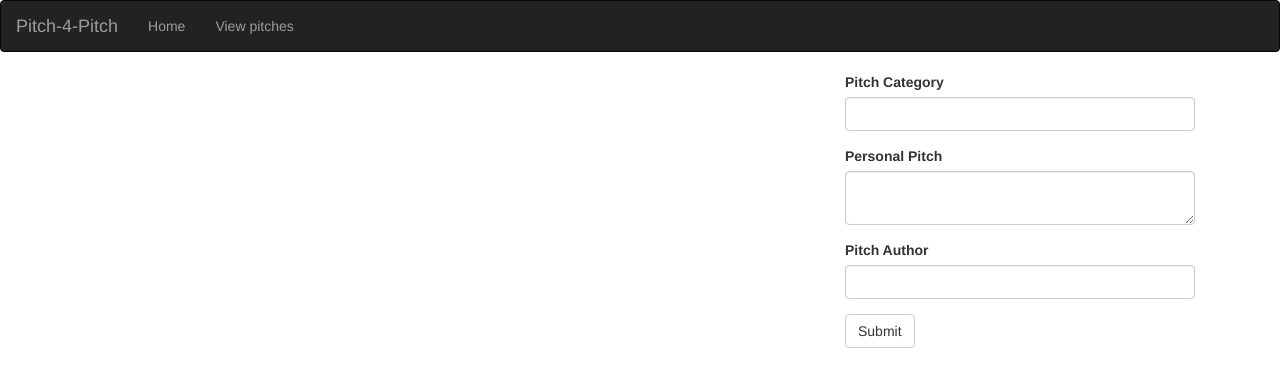
After one commit to Samfan01/Pitch-For-Pitch, a Flask app: page /pitch/new/1 in a window 1280 px wide. The commit adds this page. Shown: the top 387 px of the page. Run offline with Flask 2, Linux system fonts and the light colour scheme; some libraries are stand-ins or nearby versions.

```diff
--- /dev/null
+++ b/app/forms.py
@@ -0,0 +1,11 @@
+from flask_wtf import FlaskForm
+from wtforms import StringField,TextAreaField,SubmitField
+from wtforms.validators import Required
+
+
+class PitchForm(FlaskForm):
+    pitch_category = StringField('Pitch Category',validators=[Required()])
+    pitch = TextAreaField('Personal Pitch',validators=[Required()])
+    author = StringField('Pitch Author',validators=[Required()])
+
+    submit = SubmitField('Submit')
--- a/app/main/views.py
+++ b/app/main/views.py
@@ -1,6 +1,11 @@
 from flask import render_template
 from . import main
+from ..models import Pitch
+from ..forms import PitchForm
 from flask_login import login_required
+
+
+
 
 
 #Views
@@ -14,8 +19,24 @@ def index():
     return render_template('index.html',title = title)
 
 @main.route('/pitch/<pitch_category>')
-def pitch(<pitch_category>):
+def pitch(pitch_category):
     '''
     View pitch page function that returns the pitches and the data
     '''
-    return render_template('pitch.html',pitch = pitch_category)
+    pitches = Pitch.get_pitches()
+
+    return render_template('pitch.html',pitches = pitches)
+@main.route('/pitch/new/<category>', methods = ['GET','POST'])
+def new_pitch(category):
+    form = PitchForm()
+
+    if form.validate_on_submit():
+        pitch = form.pitch.data
+        author = form.author.data
+        pitch_category = form.pitch_category.data
+        new_pitch = Pitch(pitch,author,pitch_category)
+
+        new_pitch.save_pitch()
+        return redirect(url_for('pitch',category = pitch.pitch_category))
+
+    return render_template('new_pitch.html',pitch_form = form)
--- a/app/templates/navbar.html
+++ b/app/templates/navbar.html
@@ -12,6 +12,7 @@
         <div class="navbar-collapse collapse">
             <ul class="nav navbar-nav">
                 <li><a href="/">Home</a></li>
+                <li><a href="/pitch/weeee">View pitches</a></li>
         </div>
 
     </div>
--- /dev/null
+++ b/app/templates/new_pitch.html
@@ -0,0 +1,18 @@
+{% extends 'base.html'%}
+{% import "bootstrap/wtf.html" as wtf %}
+
+{% block content %}
+<div class="container">
+    <div class="col-md-8">
+
+    </div>
+    <div class="col-md-4">
+
+        {{wtf.quick_form(pitch_form)}}
+
+    </div>
+
+</div>
+
+
+{% endblock%}
--- a/config.py
+++ b/config.py
@@ -25,6 +25,7 @@ class DevConfig(Config):
         settings
     '''
     DEBUG = True
+    SQLALCHEMY_TRACK_MODIFICATIONS = False
 
 config_options = {
     'development':DevConfig,
```
Also changed, not shown: app/models.py (+25 -0 lines), app/static/css/index.css (+6 -2 lines), app/templates/index.html (+6 -1 lines), app/templates/pitch.html (added, +20 -0 lines).
